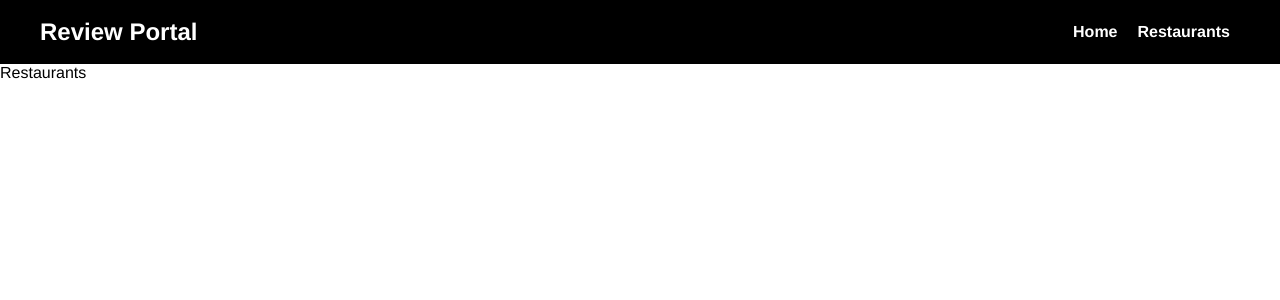
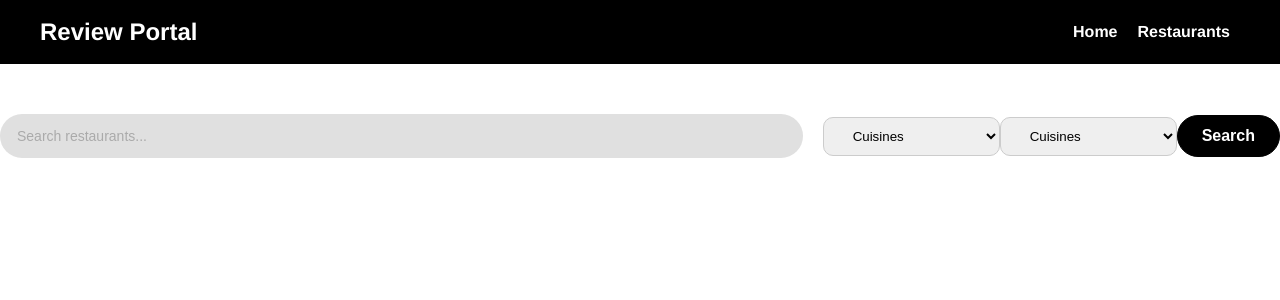
Before and after one commit to the-jossie/vue-review-portal, a Vue app: page /restaurants in a window 1280 px wide. Shown: the top 300 px of the page. Built offline with nearby package versions, Linux system fonts and the light colour scheme.

Commit message:
feat: Select Input

```diff
--- /dev/null
+++ b/src/components/SelectInput.vue
@@ -0,0 +1,98 @@
+<template>
+  <div :class="className">
+    <Label v-if="label" :text="label" :htmlFor="name" />
+
+    <div class="input-container">
+      <select
+        :id="name"
+        class="input-style"
+        :value="value"
+        @change="handleChange"
+        :placeholder="placeholder"
+        v-bind="otherProps"
+      >
+        <option value="">{{ placeholder }}</option>
+        <option v-for="option in options" :key="option" :value="option">
+          {{ option }}
+        </option>
+      </select>
+    </div>
+
+    <ErrorMessage v-if="error" :error="error" />
+  </div>
+</template>
+
+<script>
+export default {
+  name: "SelectInput",
+  props: {
+    className: {
+      type: String,
+      default: "",
+    },
+    label: {
+      type: String,
+      default: "",
+    },
+    name: {
+      type: String,
+      default: "",
+    },
+    error: {
+      type: Object,
+      default: null,
+    },
+    placeholder: {
+      type: String,
+      default: "",
+    },
+    options: {
+      type: Array,
+      default: () => [],
+    },
+    value: {
+      type: String,
+      default: "",
+    },
+    otherProps: {
+      type: Object,
+      default: () => ({}),
+    },
+  },
+  methods: {
+    handleChange(event) {
+      this.$emit("input", event.target.value);
+    },
+  },
+};
+</script>
+
+<style scoped>
+.input-container {
+  position: relative;
+  max-height: 3.5rem;
+  width: 100%;
+}
+
+.input-style {
+  width: 100%;
+  min-width: 177px;
+  padding: 10px 25px;
+  border-radius: 10px;
+  border: 1px solid #ccc;
+  transition: all 0.3s ease;
+}
+
+.input-style:focus {
+  outline: 2px solid #007bff;
+}
+
+.input-style:hover {
+  border-color: #666;
+}
+
+.input-style.error {
+  outline: 2px solid #ff4d4d;
+  background-color: #ffe5e5;
+}
+</style>
--- a/src/views/RestaurantsView.vue
+++ b/src/views/RestaurantsView.vue
@@ -1,9 +1,79 @@
 <template>
-  <div>Restaurants</div>
+  <div class="container">
+    <div class="filter-wrapper">
+      <SearchInput
+        :text="searchText"
+        @update:text="updateSearchText"
+        :handleSearch="performSearch"
+        placeholder="Search restaurants..."
+        class="search-input"
+      />
+      <SelectInput
+        label="Cuisine"
+        :options="['Option 1', 'Option 2', 'Option 3']"
+        placeholder="Cuisines"
+        v-model="selectedOption"
+        :error="formErrors.option"
+      />
+
+      <SelectInput
+        label="City"
+        :options="['Option 1', 'Option 2', 'Option 3']"
+        placeholder="Cuisines"
+        v-model="selectedOption"
+        :error="formErrors.option"
+      />
+      <CustomButton text="Search" shape="round" />
+    </div>
+  </div>
 </template>
 <script>
+import CustomButton from "@/components/Button";
+import SearchInput from "@/components/SearchInput";
+import SelectInput from "@/components/SelectInput";
+
 export default {
   name: "RestaurantsView",
+  components: {
+    CustomButton,
+    SearchInput,
+    SelectInput,
+  },
+  data() {
+    return {
+      searchText: "",
+      selectedOption: "",
+      formErrors: {
+        option: null,
+      },
+    };
+  },
+  methods: {
+    updateSearchText(newText) {
+      this.searchText = newText;
+    },
+    performSearch() {
+      console.log("Searching for:", this.searchText);
+    },
+  },
 };
 </script>
-<style scoped></style>
+<style scoped>
+.container {
+  max-width: 1440px;
+  margin: 0 auto;
+  padding: 50px 0;
+
+  .filter-wrapper {
+    display: flex;
+    align-items: center;
+    margin-bottom: 50px;
+    width: 100%;
+
+    .search-input {
+      flex: 1;
+      margin-right: 20px;
+    }
+  }
+}
+</style>
```
